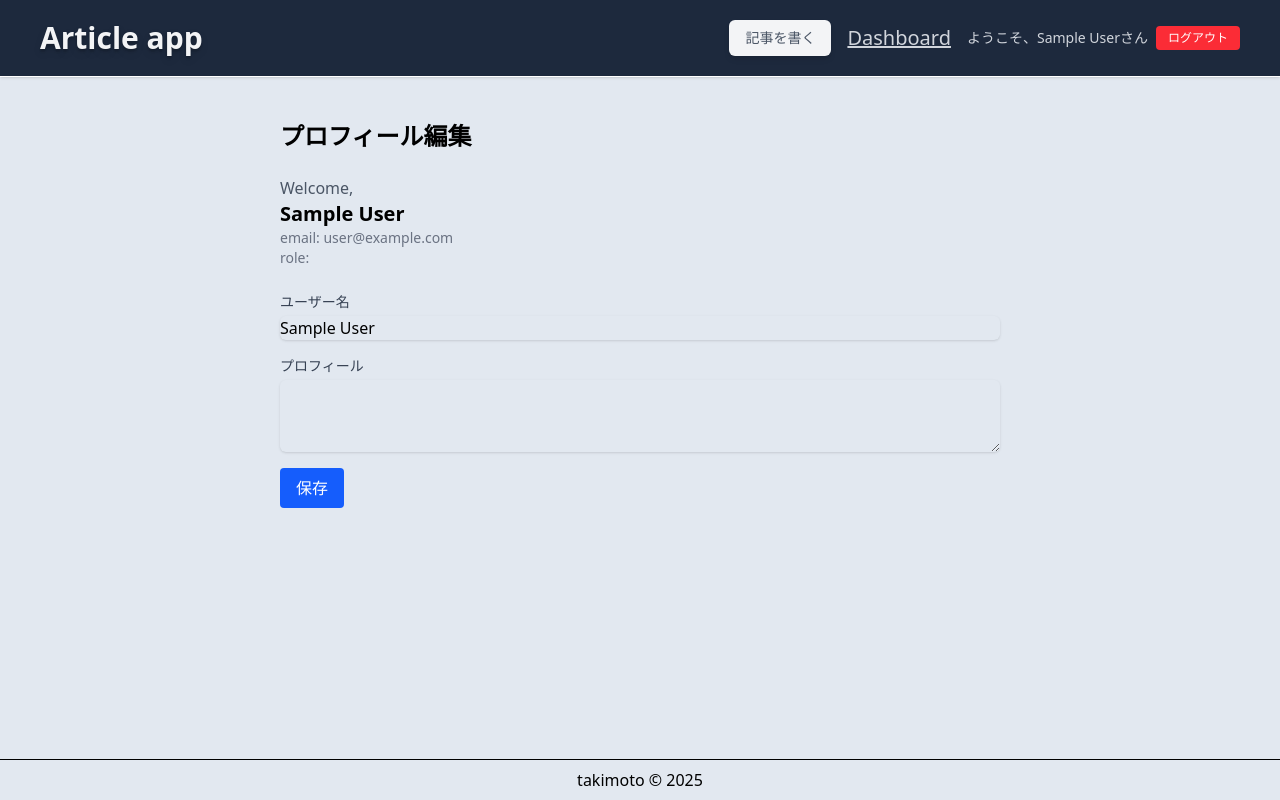
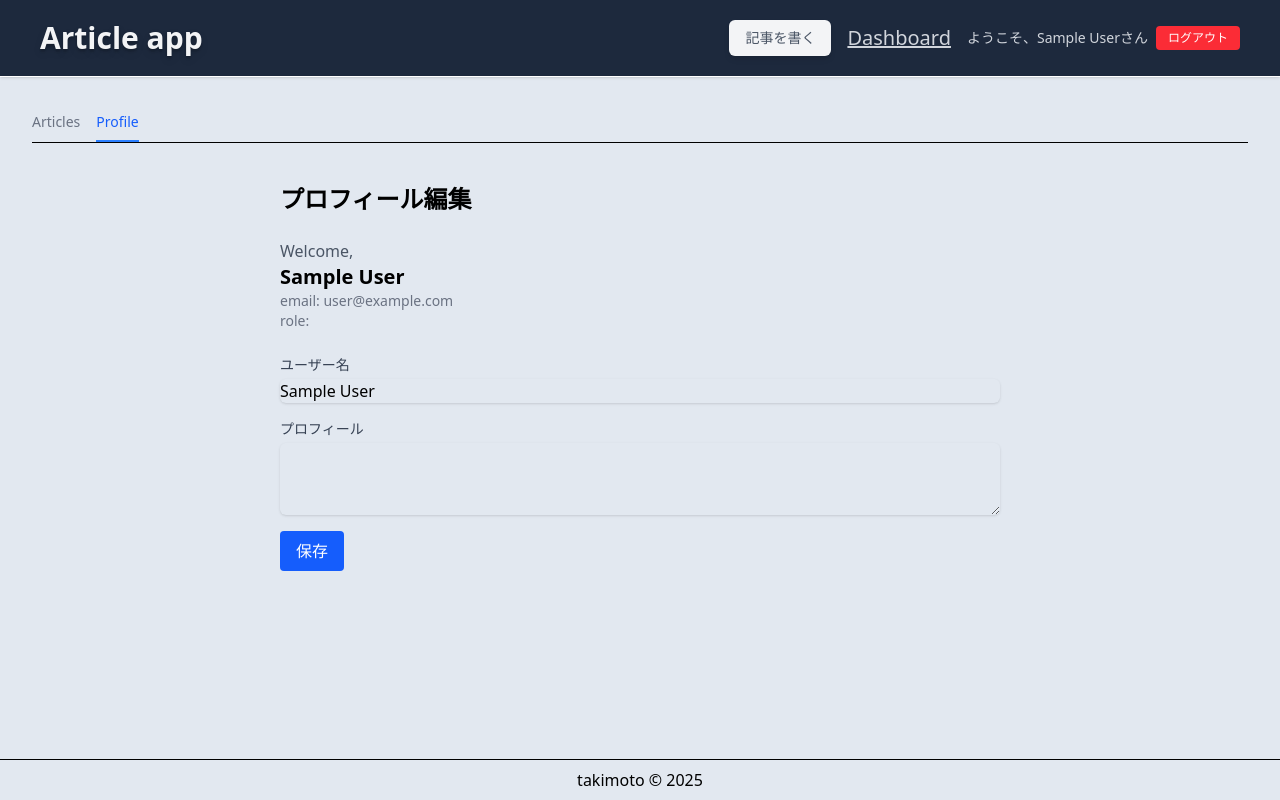
Before and after one commit to toki-sumo/PostNest, a Next.js app: page /dashboard/profile in a window 1280 px wide. Built offline with nearby package versions, Linux system fonts and the light colour scheme; no server answers; sample sign-in values are in the browser's storage.

Commit message:
add dashboard/layout.tsx

```diff
--- a/package.json
+++ b/package.json
@@ -15,6 +15,7 @@
     "@supabase/supabase-js": "^2.52.0",
     "@tailwindcss/line-clamp": "^0.4.4",
     "bcryptjs": "^3.0.2",
+    "clsx": "^2.1.1",
     "next": "15.4.2",
     "next-auth": "^5.0.0-beta.29",
     "openai": "^5.10.2",
--- /dev/null
+++ b/src/app/dashboard/layout.tsx
@@ -0,0 +1,37 @@
+// src/app/dashboard/layout.tsx
+
+'use client'
+import Link from 'next/link'
+import { usePathname } from 'next/navigation'
+import React from 'react'
+import clsx from 'clsx'
+
+export default function DashboardLayout({ children }: { children: React.ReactNode }) {
+  const pathname = usePathname()
+  const tabs = [
+    { name: 'Articles', href: '/dashboard/articles' },
+    { name: 'Profile', href: '/dashboard/profile' },
+  ]
+
+  return (
+    <div className="p-4">
+      <div className="flex space-x-4 border-b mb-4">
+        {tabs.map((tab) => (
+          <Link
+            key={tab.name}
+            href={tab.href}
+            className={clsx(
+              'pb-2 text-sm font-medium',
+              pathname === tab.href
+                ? 'border-b-2 border-blue-500 text-blue-600'
+                : 'text-gray-500 hover:text-gray-700'
+            )}
+          >
+            {tab.name}
+          </Link>
+        ))}
+      </div>
+      <div>{children}</div>
+    </div>
+  )
+}
```
Also changed, not shown: 1 other file (tests, documents, lock files or other folders).
